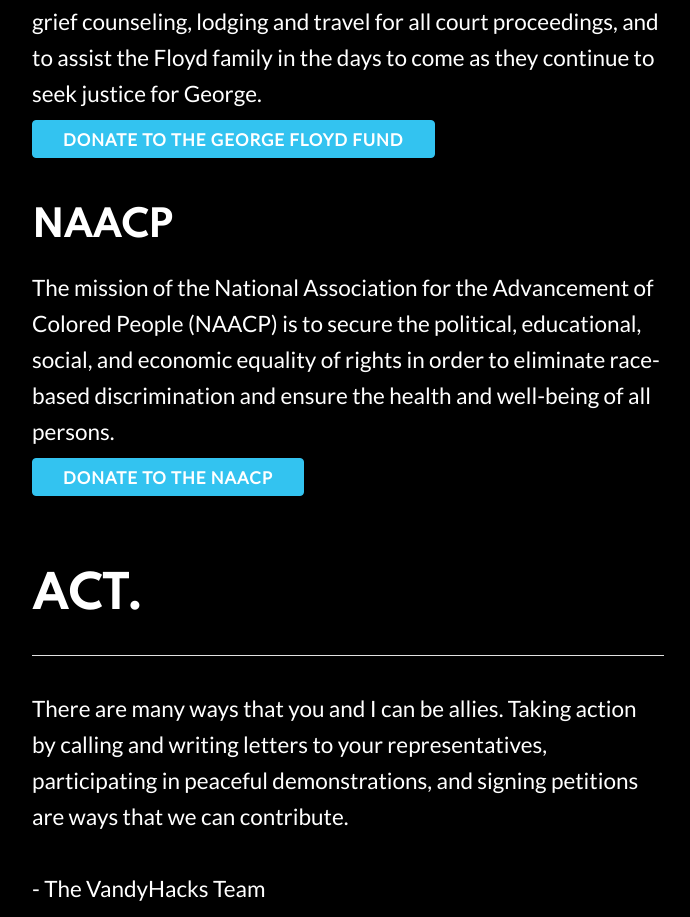
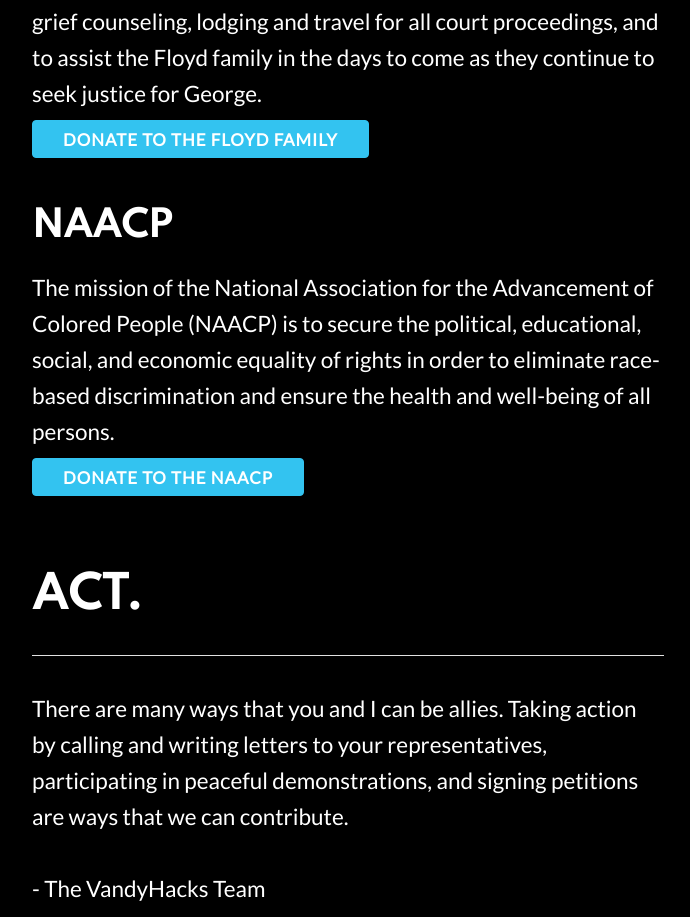
Before and after one commit to VandyHacks/blm, a Svelte app: page / in a window 1280 px wide. Shown: the part 4044-4961 px from the top of the page, without its empty margins (292-982 px from the left). Built offline with nearby package versions, Linux system fonts and the light colour scheme.

Commit message:
Change button text for window size

```diff
--- a/src/App.svelte
+++ b/src/App.svelte
@@ -108,7 +108,7 @@
 		<div class="summary">
 			Established to cover funeral and burial expenses, mental and grief counseling, lodging and travel for all court proceedings, and to assist the Floyd family in the days to come as they continue to seek justice for George.
 		</div>
-		<a class="button button-primary" href="https://www.gofundme.com/f/georgefloyd" target="_blank">Donate to the George Floyd Fund</a>
+		<a class="button button-primary" href="https://www.gofundme.com/f/georgefloyd" target="_blank">Donate to the Floyd Family</a>
 	</div>
 
 	<div class="fund">
```
